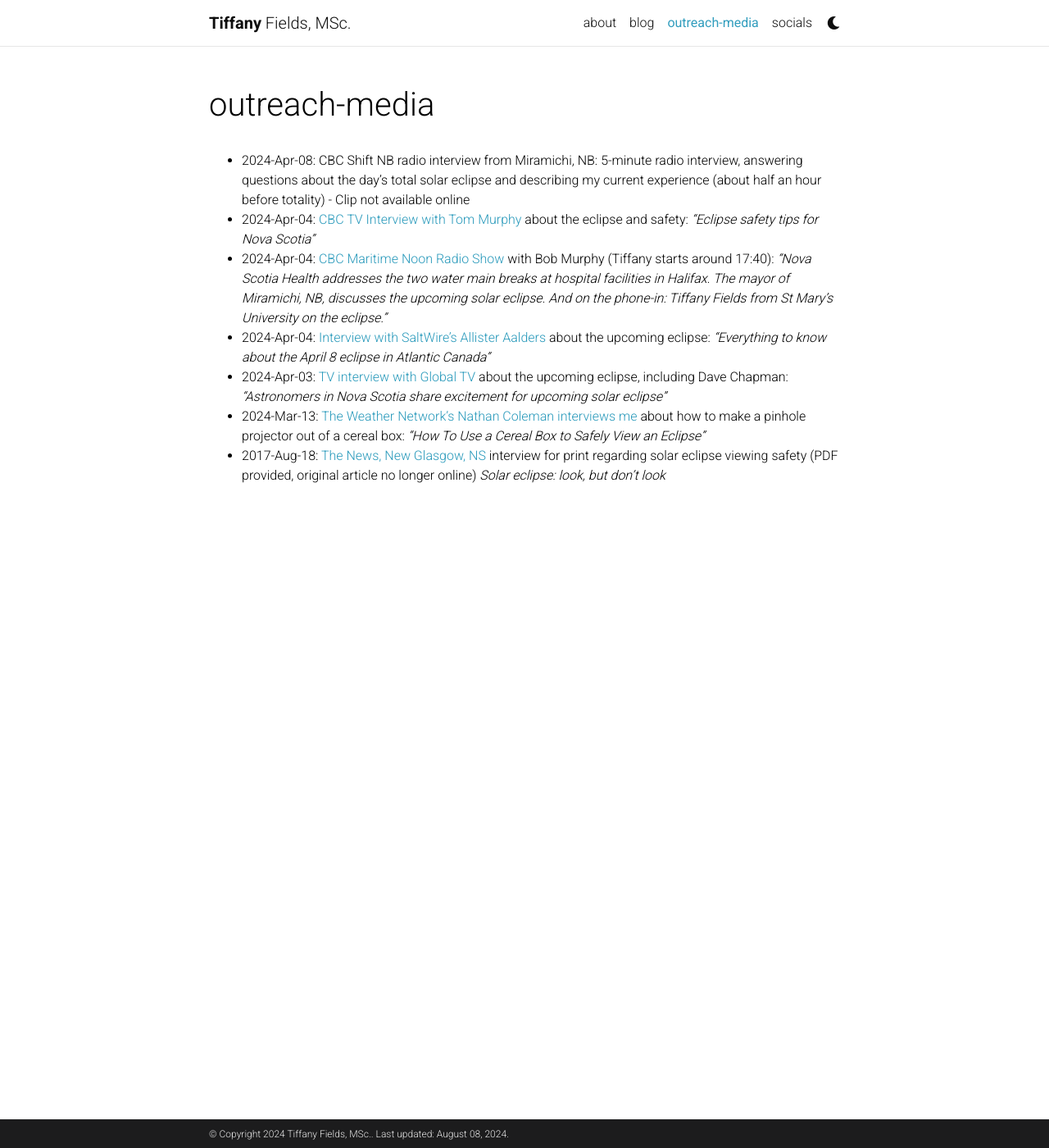
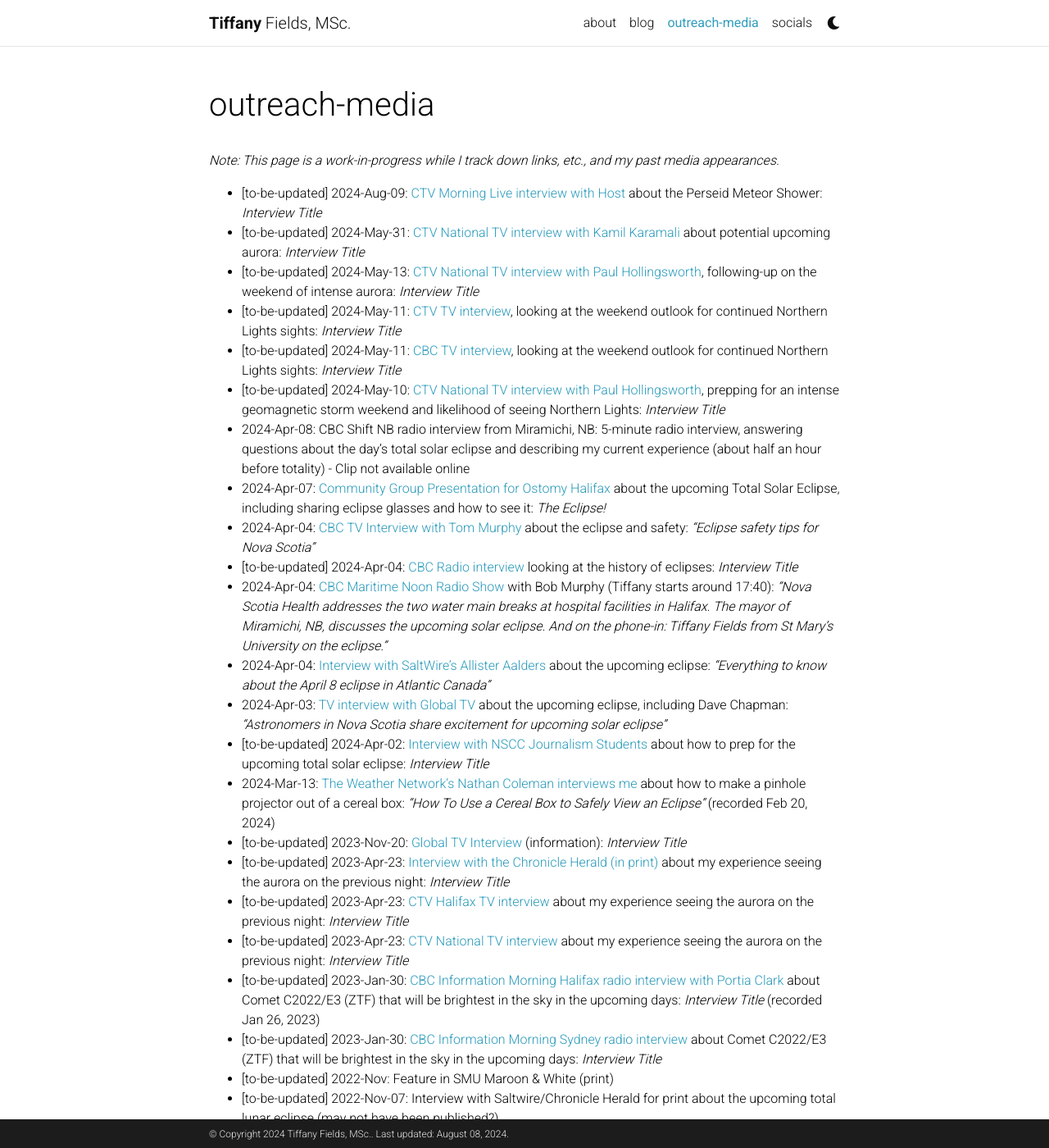
Before and after one commit to tiffzny/tiffzny.github.io, a Jekyll site: the page built from _pages/outreach and media.md, in a window 1280 px wide and 1400 px high. Shown: the whole window at 82% size. Built offline with Jekyll 4.4.1, drawn with Linux system fonts in a browser that asks for light colours; comment, search, counter and statistics services are not loaded; a style sheet for code colours, icons or effects is not loaded; some of the changed text lies outside the part shown.

Commit message:
updating outreach

```diff
--- a/_pages/outreach and media.md
+++ b/_pages/outreach and media.md
@@ -15,10 +15,32 @@ social: true  # includes social icons at the bottom of the page
 nav: true
 ---
 
+*Note: This page is a work-in-progress while I track down links, etc., and my past media appearances.*
+
+* [to-be-updated] 2024-Aug-09: [CTV Morning Live interview with Host](https://atlantic.ctvnews.ca/ctv-morning-live) about the Perseid Meteor Shower: *Interview Title*
+* [to-be-updated] 2024-May-31: [CTV National TV interview with Kamil Karamali](https://) about potential upcoming aurora: *Interview Title*
+* [to-be-updated] 2024-May-13: [CTV National TV interview with Paul Hollingsworth](https://), following-up on the weekend of intense aurora: *Interview Title*
+* [to-be-updated] 2024-May-11: [CTV TV interview](https://), looking at the weekend outlook for continued Northern Lights sights: *Interview Title*
+* [to-be-updated] 2024-May-11: [CBC TV interview](https://), looking at the weekend outlook for continued Northern Lights sights: *Interview Title*
+* [to-be-updated] 2024-May-10: [CTV National TV interview with Paul Hollingsworth](https://), prepping for an intense geomagnetic storm weekend and likelihood of seeing Northern Lights: *Interview Title*
 * 2024-Apr-08: CBC Shift NB radio interview from Miramichi, NB: 5-minute radio interview, answering questions about the day's total solar eclipse and describing my current experience (about half an hour before totality) - Clip not available online
+* 2024-Apr-07: [Community Group Presentation for Ostomy Halifax](https://www.facebook.com/OstomyHalifax/posts/pfbid0X4WQytKJEK6GL3zKHaCohwFi9VuZjgrEEfJXo4zorYuzyzZMnGY7YZ9ta1oQeZyLl) about the upcoming Total Solar Eclipse, including sharing eclipse glasses and how to see it: *The Eclipse!*
 * 2024-Apr-04: [CBC TV Interview with Tom Murphy](https://www.cbc.ca/player/play/1.7164219) about the eclipse and safety: *"Eclipse safety tips for Nova Scotia"*
+* [to-be-updated] 2024-Apr-04: [CBC Radio interview](https://) looking at the history of eclipses: *Interview Title*
 * 2024-Apr-04: [CBC Maritime Noon Radio Show](https://www.cbc.ca/listen/live-radio/1-38-maritime-noon/clip/16053741-nova-scotia-health-addresses-two-water-main-breaks) with Bob Murphy (Tiffany starts around 17:40): *"Nova Scotia Health addresses the two water main breaks at hospital facilities in Halifax. The mayor of Miramichi, NB, discusses the upcoming solar eclipse. And on the phone-in: Tiffany Fields from St Mary's University on the eclipse."*
 * 2024-Apr-04: [Interview with SaltWire's Allister Aalders](https://www.youtube.com/watch?v=YOBAIufdkmA) about the upcoming eclipse: *"Everything to know about the April 8 eclipse in Atlantic Canada"*
 * 2024-Apr-03: [TV interview with Global TV](https://globalnews.ca/video/10401086/astronomers-in-nova-scotia-share-excitement-for-upcoming-solar-eclipse/) about the upcoming eclipse, including Dave Chapman: *"Astronomers in Nova Scotia share excitement for upcoming solar eclipse"*
-* 2024-Mar-13: [The Weather Network's Nathan Coleman interviews me](https://youtu.be/00eZarNgknM?si=f-tI8vGoRbjZ1iar) about how to make a pinhole projector out of a cereal box: *"How To Use a Cereal Box to Safely View an Eclipse"*
+* [to-be-updated] 2024-Apr-02: [Interview with NSCC Journalism Students](https://) about how to prep for the upcoming total solar eclipse: *Interview Title*
+* 2024-Mar-13: [The Weather Network's Nathan Coleman interviews me](https://youtu.be/00eZarNgknM?si=f-tI8vGoRbjZ1iar) about how to make a pinhole projector out of a cereal box: *"How To Use a Cereal Box to Safely View an Eclipse"* (recorded Feb 20, 2024)
+* [to-be-updated] 2023-Nov-20: [Global TV Interview](https://) (information): *Interview Title*
+* [to-be-updated] 2023-Apr-23: [Interview with the Chronicle Herald (in print)](https://) about my experience seeing the aurora on the previous night: *Interview Title*
+* [to-be-updated] 2023-Apr-23: [CTV Halifax TV interview](https://) about my experience seeing the aurora on the previous night: *Interview Title*
+* [to-be-updated] 2023-Apr-23: [CTV National TV interview](https://) about my experience seeing the aurora on the previous night: *Interview Title*
+* [to-be-updated] 2023-Jan-30: [CBC Information Morning Halifax radio interview with Portia Clark](https://) about Comet C2022/E3 (ZTF) that will be brightest in the sky in the upcoming days: *Interview Title* (recorded Jan 26, 2023)
+* [to-be-updated] 2023-Jan-30: [CBC Information Morning Sydney radio interview](https://) about Comet C2022/E3 (ZTF) that will be brightest in the sky in the upcoming days: *Interview Title*
+* [to-be-updated] 2022-Nov: Feature in SMU Maroon & White (print)
+* [to-be-updated] 2022-Nov-07: Interview with Saltwire/Chronicle Herald for print about the upcoming total lunar eclipse (may not have been published?)
+* [to-be-updated] 2022-Aug-09: Filming and interviewing at SMU BGO for #MeetSMU social clips
+* [to-be-updated] 2022-Jul-20-22: Filming and interviewing at SMU BGO for SMU 2022 Report to the Community
+[missing some interviews!]
 * 2017-Aug-18: [The News, New Glasgow, NS ](assets/article-pdfs/2017-Aug-18-TheNews-Eclipse.pdf) interview for print regarding solar eclipse viewing safety (PDF provided, original article no longer online) *Solar eclipse: look, but don't look*
```
